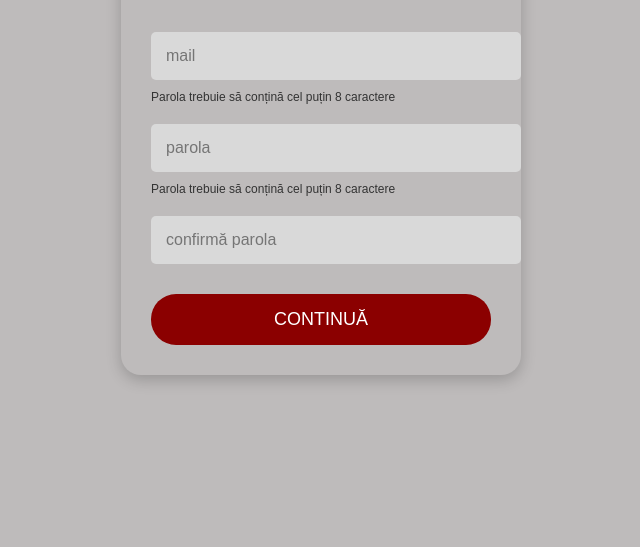
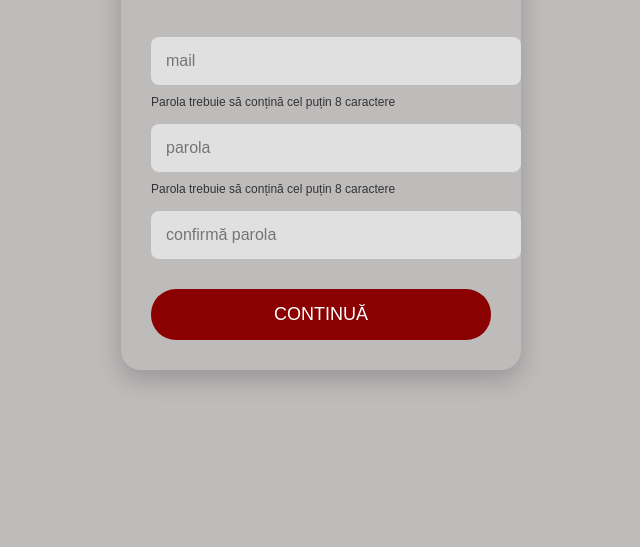
Before and after one commit to Dalinka378/gimnaziulghindesti, a plain HTML site: page Frontend/html/administrator.html in a window 1280 px wide. Shown: the part 253-800 px from the top of the page, without its empty margins (319-959 px from the left). Drawn offline with Linux system fonts and the light colour scheme.

Commit message:
add page

```diff
--- a/Backend/Frontend/style.css
+++ b/Frontend/css/administrator.css
@@ -8,14 +8,16 @@ body {
     height: 100vh;
 }
 
+/* container mai frumos */
 .container {
     width: 400px;
     background-color: #BEBBBB;
     border-radius: 20px;
     overflow: hidden;
-    box-shadow: 0 5px 15px rgba(0,0,0,0.2);
+    box-shadow: 0 10px 25px rgba(0,0,0,0.2);
 }
 
+/* header */
 .header {
     background-color: #800000;
     color: white;
@@ -25,27 +27,38 @@ body {
     font-weight: bold;
 }
 
+/* formular */
 .form {
     padding: 30px;
 }
 
+/* inputuri */
 .form input {
     width: 100%;
     padding: 15px;
     margin: 10px 0;
     border: none;
-    border-radius: 5px;
-    background-color: #d9d9d9;
+    border-radius: 8px;
+    background-color: #e0e0e0;
     font-size: 16px;
+    outline: none;
 }
 
+/* efect când dai click */
+.form input:focus {
+    background-color: #ffffff;
+    box-shadow: 0 0 5px rgba(128,0,0,0.5);
+}
+
+/* text mic */
 .form small {
     display: block;
     color: #333;
-    margin-bottom: 10px;
+    margin-bottom: 5px;
     font-size: 12px;
 }
 
+/* buton */
 .btn {
     width: 100%;
     padding: 15px;
--- a/Backend/Frontend/administrator.html
+++ b/Frontend/html/administrator.html
@@ -3,7 +3,7 @@
 <head>
     <meta charset="UTF-8">
     <title>Autentificare</title>
-    <link rel="stylesheet" href="style.css">
+    <link rel="stylesheet" href="/Frontend/css/administrator.css">
 </head>
 <body>
 
```
Also changed, not shown: Backend/server.js (added), Frontend/html/Alimentare.html (added), Frontend/html/Transport.html (added), Frontend/html/activități.html (added), Frontend/html/consiliu.html (added), Frontend/html/contacte.html (added), Frontend/html/ddespre.noi.html (added), Frontend/html/index.html (renamed from Backend/Frontend/index.html), Frontend/html/login.html (added), Frontend/html/noutăți.html (added), Frontend/html/orar.html (added), Frontend/html/prof.html (added), Frontend/html/promoții.html (added), 1 other file.
